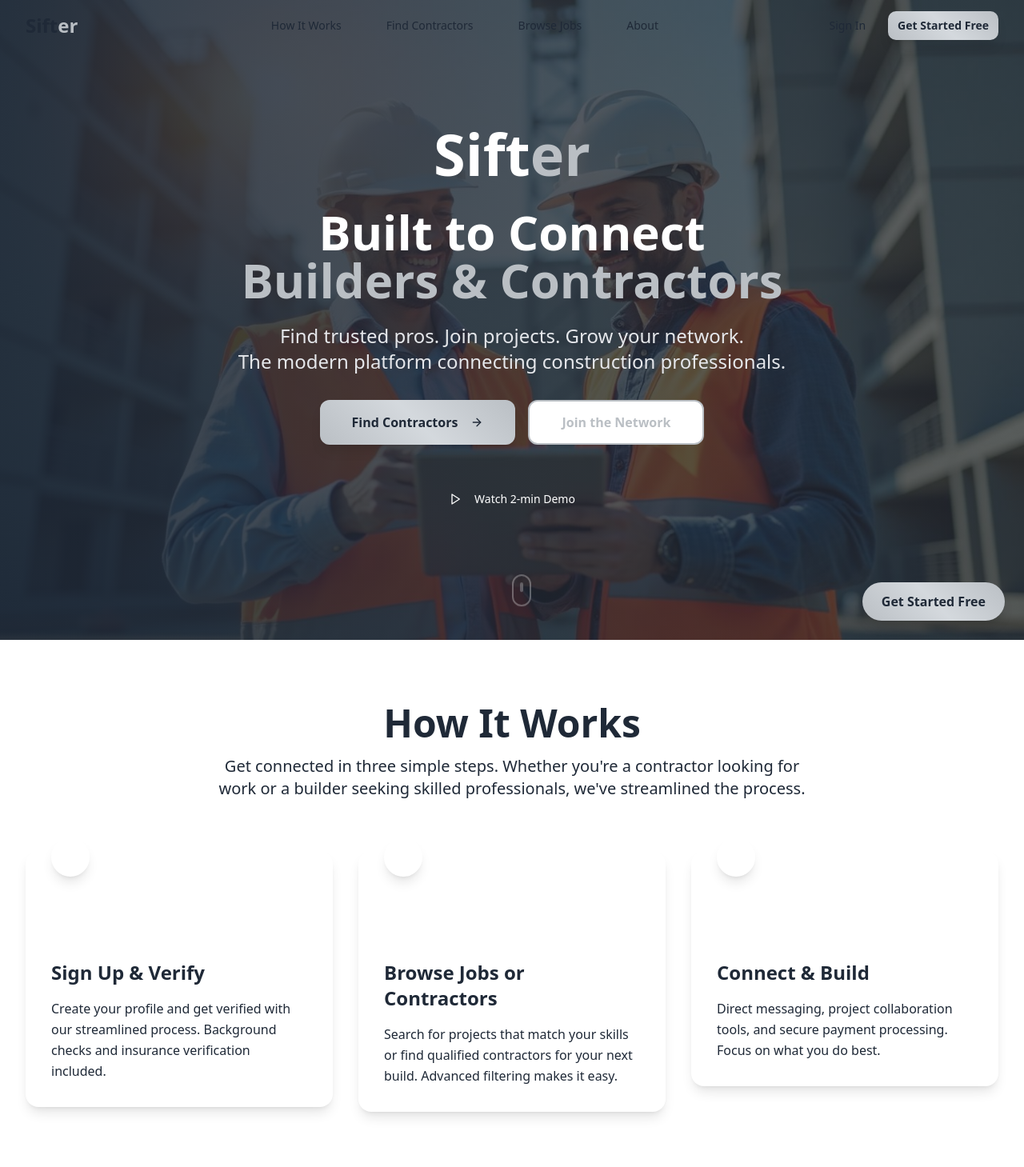
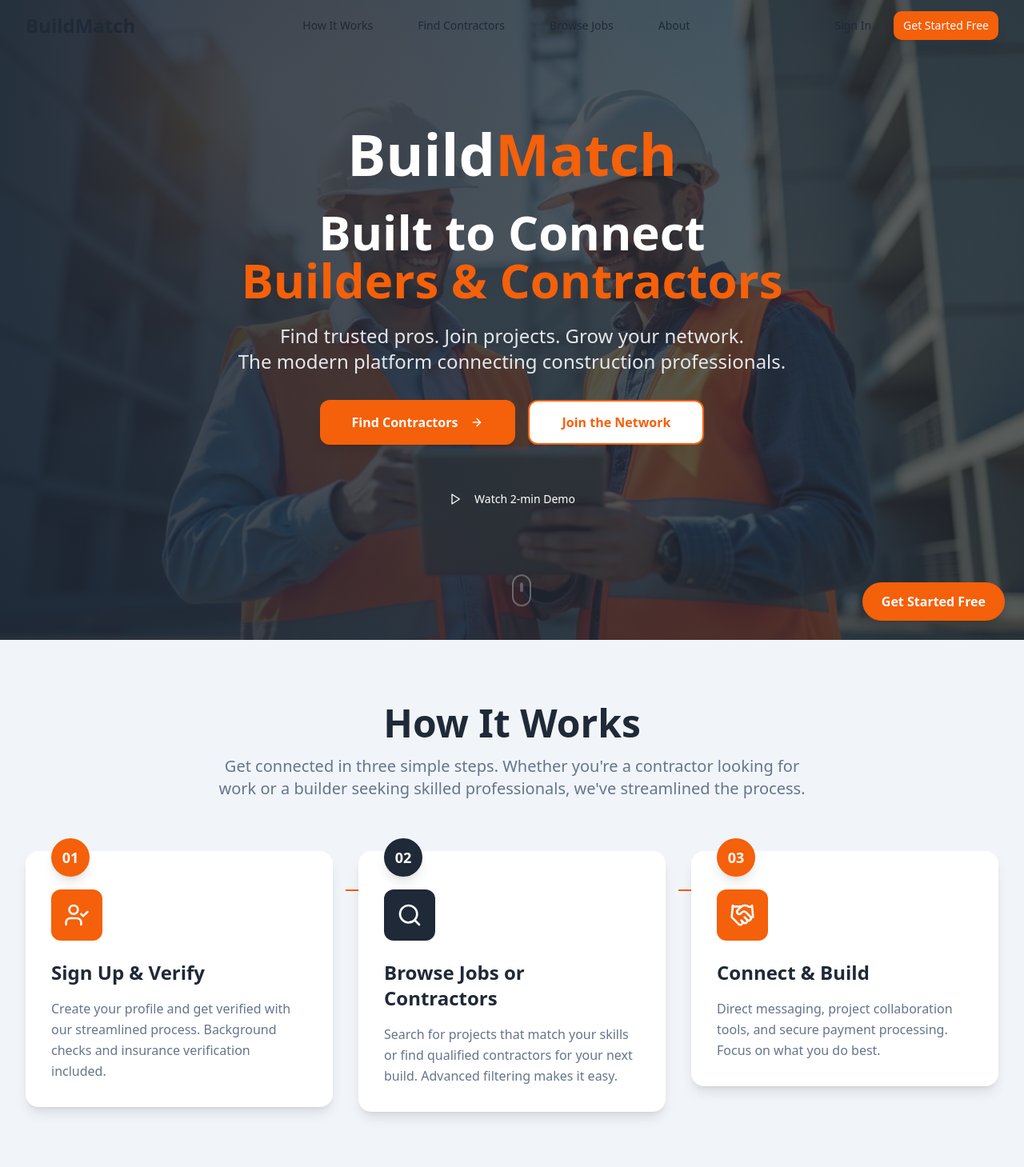
Before and after one commit to Abdulgafar4/buildmatch-network-flow, a React (Vite) app: page / in a window 1280 px wide. Shown: the top 1459 px of the page at 80% size. Built offline with nearby package versions, Linux system fonts and the light colour scheme.

Commit message:
Reverted to commit daf3237829f9fe15bf36feaa8358caa98962599d

```diff
--- a/src/components/Footer.tsx
+++ b/src/components/Footer.tsx
@@ -36,7 +36,7 @@ const Footer = () => {
   ];
 
   return (
-    <footer className="bg-sifter-navy text-white">
+    <footer className="bg-construction-navy text-white">
       {/* Main Footer Content */}
       <div className="max-w-7xl mx-auto px-4 sm:px-6 lg:px-8 py-16">
         <div className="grid grid-cols-1 md:grid-cols-2 lg:grid-cols-6 gap-8">
@@ -44,7 +44,7 @@ const Footer = () => {
           <div className="lg:col-span-2">
             <div className="mb-6">
               <h3 className="text-3xl font-bold">
-                Sift<span className="text-sifter-silver">er</span>
+                Build<span className="text-construction-orange">Match</span>
               </h3>
               <p className="text-gray-300 mt-2">
                 Built to Connect Builders & Contractors
@@ -60,28 +60,28 @@ const Footer = () => {
             {/* Contact Info */}
             <div className="space-y-3 mb-6">
               <div className="flex items-center">
-                <Mail className="h-5 w-5 text-sifter-silver mr-3" />
-                <span className="text-gray-300">hello@sifter.com</span>
+                <Mail className="h-5 w-5 text-construction-orange mr-3" />
+                <span className="text-gray-300">hello@buildmatch.com</span>
               </div>
               <div className="flex items-center">
-                <Phone className="h-5 w-5 text-sifter-silver mr-3" />
-                <span className="text-gray-300">1-800-SIFTER-01</span>
+                <Phone className="h-5 w-5 text-construction-orange mr-3" />
+                <span className="text-gray-300">1-800-BUILD-MATCH</span>
               </div>
               <div className="flex items-center">
-                <MapPin className="h-5 w-5 text-sifter-silver mr-3" />
+                <MapPin className="h-5 w-5 text-construction-orange mr-3" />
                 <span className="text-gray-300">Seattle, WA & Austin, TX</span>
               </div>
             </div>
 
             {/* Social Links */}
             <div className="flex space-x-4">
-              <a href="#" className="bg-sifter-charcoal p-3 rounded-lg hover:bg-gradient-metallic hover:text-sifter-navy transition-all duration-200">
+              <a href="#" className="bg-construction-charcoal p-3 rounded-lg hover:bg-construction-orange transition-colors duration-200">
                 <Linkedin className="h-5 w-5" />
               </a>
-              <a href="#" className="bg-sifter-charcoal p-3 rounded-lg hover:bg-gradient-metallic hover:text-sifter-navy transition-all duration-200">
+              <a href="#" className="bg-construction-charcoal p-3 rounded-lg hover:bg-construction-orange transition-colors duration-200">
                 <Instagram className="h-5 w-5" />
               </a>
-              <a href="#" className="bg-sifter-charcoal p-3 rounded-lg hover:bg-gradient-metallic hover:text-sifter-navy transition-all duration-200">
+              <a href="#" className="bg-construction-charcoal p-3 rounded-lg hover:bg-construction-orange transition-colors duration-200">
                 <Facebook className="h-5 w-5" />
               </a>
             </div>
@@ -89,7 +89,7 @@ const Footer = () => {
 
           {/* Platform Links */}
           <div>
-            <h4 className="font-semibold text-lg mb-4 text-sifter-silver">Platform</h4>
+            <h4 className="font-semibold text-lg mb-4 text-construction-orange">Platform</h4>
             <ul className="space-y-3">
               {footerLinks.platform.map((link) => (
                 <li key={link.name}>
@@ -106,7 +106,7 @@ const Footer = () => {
 
           {/* Company Links */}
           <div>
-            <h4 className="font-semibold text-lg mb-4 text-sifter-silver">Company</h4>
+            <h4 className="font-semibold text-lg mb-4 text-construction-orange">Company</h4>
             <ul className="space-y-3">
               {footerLinks.company.map((link) => (
                 <li key={link.name}>
@@ -123,7 +123,7 @@ const Footer = () => {
 
           {/* Support Links */}
           <div>
-            <h4 className="font-semibold text-lg mb-4 text-sifter-silver">Support</h4>
+            <h4 className="font-semibold text-lg mb-4 text-construction-orange">Support</h4>
             <ul className="space-y-3">
               {footerLinks.support.map((link) => (
                 <li key={link.name}>
@@ -140,7 +140,7 @@ const Footer = () => {
 
           {/* Legal Links */}
           <div>
-            <h4 className="font-semibold text-lg mb-4 text-sifter-silver">Legal</h4>
+            <h4 className="font-semibold text-lg mb-4 text-construction-orange">Legal</h4>
             <ul className="space-y-3">
               {footerLinks.legal.map((link) => (
                 <li key={link.name}>
@@ -158,10 +158,10 @@ const Footer = () => {
       </div>
 
       {/* Partners Section */}
-      <div className="border-t border-sifter-charcoal">
+      <div className="border-t border-construction-charcoal">
         <div className="max-w-7xl mx-auto px-4 sm:px-6 lg:px-8 py-8">
           <div className="text-center mb-6">
-            <h4 className="text-lg font-semibold text-sifter-silver mb-4">Trusted By Industry Leaders</h4>
+            <h4 className="text-lg font-semibold text-construction-orange mb-4">Trusted By Industry Leaders</h4>
             <div className="flex flex-wrap items-center justify-center gap-8">
               {partnerLogos.map((partner) => (
                 <div key={partner.name} className="flex items-center space-x-2 text-gray-300">
@@ -175,18 +175,18 @@ const Footer = () => {
       </div>
 
       {/* Newsletter Signup */}
-      <div className="border-t border-sifter-charcoal">
+      <div className="border-t border-construction-charcoal">
         <div className="max-w-7xl mx-auto px-4 sm:px-6 lg:px-8 py-8">
-          <div className="bg-sifter-charcoal rounded-xl p-6 text-center">
+          <div className="bg-construction-charcoal rounded-xl p-6 text-center">
             <h4 className="text-xl font-semibold mb-2">Stay Updated</h4>
             <p className="text-gray-300 mb-4">Get the latest industry insights and platform updates</p>
             <div className="flex flex-col sm:flex-row max-w-md mx-auto gap-3">
               <input
                 type="email"
                 placeholder="Enter your email"
-                className="flex-1 px-4 py-2 rounded-lg bg-sifter-navy border border-gray-600 text-white placeholder-gray-400 focus:outline-none focus:border-sifter-silver"
+                className="flex-1 px-4 py-2 rounded-lg bg-construction-navy border border-gray-600 text-white placeholder-gray-400 focus:outline-none focus:border-construction-orange"
               />
-              <button className="bg-gradient-metallic text-sifter-navy px-6 py-2 rounded-lg font-semibold hover:shadow-glow transition-all duration-200">
+              <button className="bg-construction-orange text-white px-6 py-2 rounded-lg font-semibold hover:bg-construction-orange-light transition-colors duration-200">
                 Subscribe
               </button>
             </div>
@@ -195,11 +195,11 @@ const Footer = () => {
       </div>
 
       {/* Bottom Bar */}
-      <div className="border-t border-sifter-charcoal">
+      <div className="border-t border-construction-charcoal">
         <div className="max-w-7xl mx-auto px-4 sm:px-6 lg:px-8 py-6">
           <div className="flex flex-col md:flex-row justify-between items-center">
             <div className="text-gray-300 mb-4 md:mb-0">
-              © 2024 Sifter. All rights reserved.
+              © 2024 BuildMatch. All rights reserved.
             </div>
             <div className="flex space-x-6 text-sm text-gray-300">
               <span>🔒 SOC 2 Compliant</span>
@@ -212,7 +212,7 @@ const Footer = () => {
 
       {/* Sticky CTA */}
       <div className="fixed bottom-6 right-6 z-50">
-        <button className="bg-gradient-metallic text-sifter-navy px-6 py-3 rounded-full font-semibold shadow-lg hover:shadow-glow hover:scale-105 transition-all duration-300">
+        <button className="bg-construction-orange text-white px-6 py-3 rounded-full font-semibold shadow-lg hover:shadow-glow hover:scale-105 transition-all duration-300">
           Get Started Free
         </button>
       </div>
--- a/src/components/HeroSection.tsx
+++ b/src/components/HeroSection.tsx
@@ -12,17 +12,16 @@ const HeroSection = () => {
           alt="Modern construction site"
           className="w-full h-full object-cover"
         />
-        <div className="absolute inset-0 bg-gradient-to-r from-sifter-navy/90 to-sifter-charcoal/70"></div>
+        <div className="absolute inset-0 bg-gradient-to-r from-construction-navy/90 to-construction-charcoal/70"></div>
       </div>
 
       {/* Content */}
-      <div className="relative z-10 w-full h-full flex items-center justify-center">
-        <div className="max-w-7xl mx-auto px-4 sm:px-6 lg:px-8 text-center">
+      <div className="relative z-10 max-w-7xl mx-auto px-4 sm:px-6 lg:px-8 text-center">
         <div className="animate-fade-up">
           {/* Logo/Brand */}
           <div className="mb-8">
             <h1 className="text-5xl md:text-7xl font-bold text-white mb-4">
-                Sift<span className="text-sifter-silver">er</span>
+              Build<span className="text-construction-orange">Match</span>
             </h1>
           </div>
 
@@ -30,7 +29,7 @@ const HeroSection = () => {
           <h2 className="text-4xl md:text-6xl font-bold text-white mb-6 leading-tight">
             Built to Connect
             <br />
-              <span className="text-sifter-silver">Builders & Contractors</span>
+            <span className="text-construction-orange">Builders & Contractors</span>
           </h2>
 
           {/* Subtext */}
@@ -63,12 +62,11 @@ const HeroSection = () => {
           <div className="flex items-center justify-center">
             <Button
               variant="ghost"
-                className="text-white hover:text-sifter-silver group"
+              className="text-white hover:text-construction-orange group"
             >
               <Play className="mr-2 h-5 w-5 group-hover:scale-110 transition-transform" />
               Watch 2-min Demo
             </Button>
-            </div>
           </div>
         </div>
       </div>
--- a/src/components/Navigation.tsx
+++ b/src/components/Navigation.tsx
@@ -35,8 +35,8 @@ const Navigation = () => {
           {/* Logo */}
           <div className="flex items-center">
             <div className="flex-shrink-0">
-              <span className="text-2xl font-bold text-sifter-navy">
-                Sift<span className="text-sifter-silver">er</span>
+              <span className="text-2xl font-bold text-construction-navy">
+                BuildMatch
               </span>
             </div>
           </div>
@@ -48,7 +48,7 @@ const Navigation = () => {
                 <a
                   key={item.name}
                   href={item.href}
-                  className="text-sifter-navy hover:text-sifter-silver link-animated px-3 py-2 text-sm font-medium transition-colors duration-200"
+                  className="text-construction-navy hover:text-construction-orange link-animated px-3 py-2 text-sm font-medium transition-colors duration-200"
                 >
                   {item.name}
                 </a>
@@ -90,7 +90,7 @@ const Navigation = () => {
                 <a
                   key={item.name}
                   href={item.href}
-                  className="text-sifter-navy hover:text-sifter-silver block px-3 py-2 text-base font-medium transition-colors duration-200"
+                  className="text-construction-navy hover:text-construction-orange block px-3 py-2 text-base font-medium transition-colors duration-200"
                   onClick={() => setIsMobileMenuOpen(false)}
                 >
                   {item.name}
--- a/src/components/WhyUsSection.tsx
+++ b/src/components/WhyUsSection.tsx
@@ -48,14 +48,14 @@ const WhyUsSection = () => {
   ];
 
   return (
-    <section id="why-us" className="py-20 bg-gradient-to-b from-sifter-gray to-white">
+    <section id="why-us" className="py-20 bg-gradient-to-b from-construction-gray to-white">
       <div className="max-w-7xl mx-auto px-4 sm:px-6 lg:px-8">
         {/* Section Header */}
         <div className="text-center mb-16">
-          <h2 className="text-4xl md:text-5xl font-bold text-sifter-navy mb-4">
-            Why Choose Sifter?
+          <h2 className="text-4xl md:text-5xl font-bold text-construction-navy mb-4">
+            Why Choose BuildMatch?
           </h2>
-          <p className="text-xl text-sifter-gray-dark max-w-3xl mx-auto">
+          <p className="text-xl text-construction-gray-dark max-w-3xl mx-auto">
             We're not just another platform. We're built specifically for the construction industry,
             with features and safeguards that matter to professionals like you.
           </p>
@@ -168,8 +168,8 @@ const WhyUsSection = () => {
 
         {/* Comparison Section */}
         <div className="bg-white rounded-2xl p-8 shadow-xl">
-            <h3 className="text-2xl font-bold text-sifter-navy mb-8 text-center">
-            Sifter vs. Traditional Methods
+          <h3 className="text-2xl font-bold text-construction-navy mb-8 text-center">
+            BuildMatch vs. Traditional Methods
           </h3>
 
           <div className="overflow-x-auto">
--- a/src/components/ui/button.tsx
+++ b/src/components/ui/button.tsx
@@ -18,9 +18,9 @@ const buttonVariants = cva(
           "bg-secondary text-secondary-foreground hover:bg-secondary/80",
         ghost: "hover:bg-accent hover:text-accent-foreground",
         link: "text-primary underline-offset-4 hover:underline",
-        hero: "bg-sifter-navy text-white hover:bg-sifter-charcoal transition-all duration-300 shadow-lg hover:shadow-xl hover:scale-105",
-        accent: "bg-gradient-metallic text-sifter-navy hover:shadow-glow transition-all duration-300 shadow-lg hover:scale-105 font-semibold",
-        "outline-accent": "border-2 border-sifter-silver text-sifter-silver bg-white hover:bg-sifter-silver hover:text-white transition-all duration-300",
+        hero: "bg-construction-navy text-white hover:bg-construction-charcoal transition-all duration-300 shadow-lg hover:shadow-xl hover:scale-105",
+        accent: "bg-construction-orange text-white hover:bg-construction-orange-light transition-all duration-300 shadow-lg hover:shadow-glow hover:scale-105",
+        "outline-accent": "border-2 border-construction-orange text-construction-orange bg-white hover:bg-construction-orange hover:text-white transition-all duration-300",
       },
       size: {
         default: "h-10 px-4 py-2",
--- a/src/index.css
+++ b/src/index.css
@@ -2,7 +2,7 @@
 @tailwind components;
 @tailwind utilities;
 
-/* Sifter Construction Network Design System */
+/* BuildMatch Construction Network Design System */
 
 @layer base {
   :root {
@@ -15,7 +15,7 @@
     --popover: 0 0% 100%;
     --popover-foreground: 215 28% 17%;
 
-    /* Navy primary with modern silver accent */
+    /* Navy primary with construction orange accent */
     --primary: 215 28% 17%;
     --primary-foreground: 0 0% 98%;
 
@@ -25,8 +25,8 @@
     --muted: 210 40% 96%;
     --muted-foreground: 215 16% 47%;
 
-    /* Modern silver accent */
-    --accent: 210 8% 75%;
+    /* Construction orange accent */
+    --accent: 22 92% 50%;
     --accent-foreground: 0 0% 98%;
 
     --destructive: 0 84% 60%;
@@ -34,29 +34,28 @@
 
     --border: 214 32% 91%;
     --input: 214 32% 91%;
-    --ring: 210 8% 75%;
+    --ring: 22 92% 50%;
 
     --radius: 0.75rem;
 
-    /* Sifter theme colors */
-    --sifter-navy: 215 28% 17%;
-    --sifter-charcoal: 220 13% 18%;
-    --sifter-silver: 210 8% 75%;
-    --sifter-silver-light: 210 12% 85%;
-    --sifter-gray: 210 40% 96%;
-    --sifter-gray-dark: 215 16% 47%;
+    /* Construction theme colors */
+    --construction-navy: 215 28% 17%;
+    --construction-charcoal: 220 13% 18%;
+    --construction-orange: 22 92% 50%;
+    --construction-orange-light: 24 95% 53%;
+    --construction-gray: 210 40% 96%;
+    --construction-gray-dark: 215 16% 47%;
 
     /* Gradients */
-    --gradient-hero: linear-gradient(135deg, hsl(var(--sifter-navy)), hsl(var(--sifter-charcoal)));
-    --gradient-silver: linear-gradient(135deg, hsl(var(--sifter-silver)), hsl(var(--sifter-silver-light)));
-    --gradient-metallic: linear-gradient(45deg, hsl(210 8% 75%), hsl(210 12% 85%), hsl(210 8% 75%));
+    --gradient-hero: linear-gradient(135deg, hsl(var(--construction-navy)), hsl(var(--construction-charcoal)));
+    --gradient-accent: linear-gradient(135deg, hsl(var(--construction-orange)), hsl(var(--construction-orange-light)));
     --gradient-subtle: linear-gradient(180deg, hsl(0 0% 100%), hsl(210 40% 98%));
 
     /* Shadows */
     --shadow-soft: 0 1px 3px 0 hsl(215 28% 17% / 0.1), 0 1px 2px -1px hsl(215 28% 17% / 0.1);
     --shadow-medium: 0 4px 6px -1px hsl(215 28% 17% / 0.1), 0 2px 4px -2px hsl(215 28% 17% / 0.1);
     --shadow-large: 0 10px 15px -3px hsl(215 28% 17% / 0.1), 0 4px 6px -4px hsl(215 28% 17% / 0.1);
-    --shadow-glow: 0 0 20px hsl(var(--sifter-silver) / 0.3);
+    --shadow-glow: 0 0 20px hsl(var(--construction-orange) / 0.3);
 
     /* Animations */
     --transition-smooth: all 0.3s cubic-bezier(0.4, 0, 0.2, 1);
@@ -98,7 +97,7 @@
     --muted: 220 13% 18%;
     --muted-foreground: 215 16% 65%;
 
-    --accent: 210 8% 75%;
+    --accent: 22 92% 50%;
     --accent-foreground: 0 0% 98%;
 
     --destructive: 0 84% 60%;
@@ -106,7 +105,7 @@
 
     --border: 220 13% 18%;
     --input: 220 13% 18%;
-    --ring: 210 8% 75%;
+    --ring: 22 92% 50%;
     --sidebar-background: 240 5.9% 10%;
     --sidebar-foreground: 240 4.8% 95.9%;
     --sidebar-primary: 224.3 76.3% 48%;
@@ -136,17 +135,16 @@
 @layer components {
   /* Hero button variants */
   .btn-hero-primary {
-    @apply bg-sifter-navy text-white hover:bg-sifter-charcoal transition-all duration-300 shadow-medium hover:shadow-large;
+    @apply bg-construction-navy text-white hover:bg-construction-charcoal transition-all duration-300 shadow-medium hover:shadow-large;
   }
 
   .btn-hero-accent {
-    background: var(--gradient-metallic);
-    @apply text-sifter-navy hover:shadow-glow transition-all duration-300 shadow-medium font-semibold;
+    @apply bg-construction-orange text-white hover:bg-construction-orange-light transition-all duration-300 shadow-medium hover:shadow-glow;
   }
 
   /* Animated underlines */
   .link-animated {
-    @apply relative after:content-[''] after:absolute after:w-full after:scale-x-0 after:h-0.5 after:bottom-0 after:left-0 after:bg-sifter-silver after:origin-bottom-right after:transition-transform after:duration-300 hover:after:scale-x-100 hover:after:origin-bottom-left;
+    @apply relative after:content-[''] after:absolute after:w-full after:scale-x-0 after:h-0.5 after:bottom-0 after:left-0 after:bg-construction-orange after:origin-bottom-right after:transition-transform after:duration-300 hover:after:scale-x-100 hover:after:origin-bottom-left;
   }
 
   /* Smooth animations */
@@ -160,32 +158,28 @@
 }
 
 @layer utilities {
-  .bg-sifter-navy {
-    background-color: hsl(var(--sifter-navy));
+  .bg-construction-navy {
+    background-color: hsl(var(--construction-navy));
   }
 
-  .bg-sifter-charcoal {
-    background-color: hsl(var(--sifter-charcoal));
+  .bg-construction-charcoal {
+    background-color: hsl(var(--construction-charcoal));
   }
 
-  .bg-sifter-silver {
-    background-color: hsl(var(--sifter-silver));
+  .bg-construction-orange {
+    background-color: hsl(var(--construction-orange));
   }
 
-  .bg-sifter-silver-light {
-    background-color: hsl(var(--sifter-silver-light));
+  .bg-construction-orange-light {
+    background-color: hsl(var(--construction-orange-light));
   }
 
-  .text-sifter-navy {
-    color: hsl(var(--sifter-navy));
+  .text-construction-navy {
+    color: hsl(var(--construction-navy));
   }
 
-  .text-sifter-silver {
-    color: hsl(var(--sifter-silver));
-  }
-
-  .bg-gradient-metallic {
-    background: var(--gradient-metallic);
+  .text-construction-orange {
+    color: hsl(var(--construction-orange));
   }
 
   .shadow-glow {
--- a/tailwind.config.ts
+++ b/tailwind.config.ts
@@ -62,12 +62,12 @@ export default {
 					border: 'hsl(var(--sidebar-border))',
 					ring: 'hsl(var(--sidebar-ring))'
 				},
-				'sifter-navy': 'hsl(var(--sifter-navy))',
-				'sifter-charcoal': 'hsl(var(--sifter-charcoal))',
-				'sifter-silver': 'hsl(var(--sifter-silver))',
-				'sifter-silver-light': 'hsl(var(--sifter-silver-light))',
-				'sifter-gray': 'hsl(var(--sifter-gray))',
-				'sifter-gray-dark': 'hsl(var(--sifter-gray-dark))'
+				'construction-navy': 'hsl(var(--construction-navy))',
+				'construction-charcoal': 'hsl(var(--construction-charcoal))',
+				'construction-orange': 'hsl(var(--construction-orange))',
+				'construction-orange-light': 'hsl(var(--construction-orange-light))',
+				'construction-gray': 'hsl(var(--construction-gray))',
+				'construction-gray-dark': 'hsl(var(--construction-gray-dark))'
 			},
 			borderRadius: {
 				lg: 'var(--radius)',
```
Also changed, not shown: src/components/TestimonialsSection.tsx (+29 -29 lines). Lines whose indentation alone changed are shown as unchanged.
